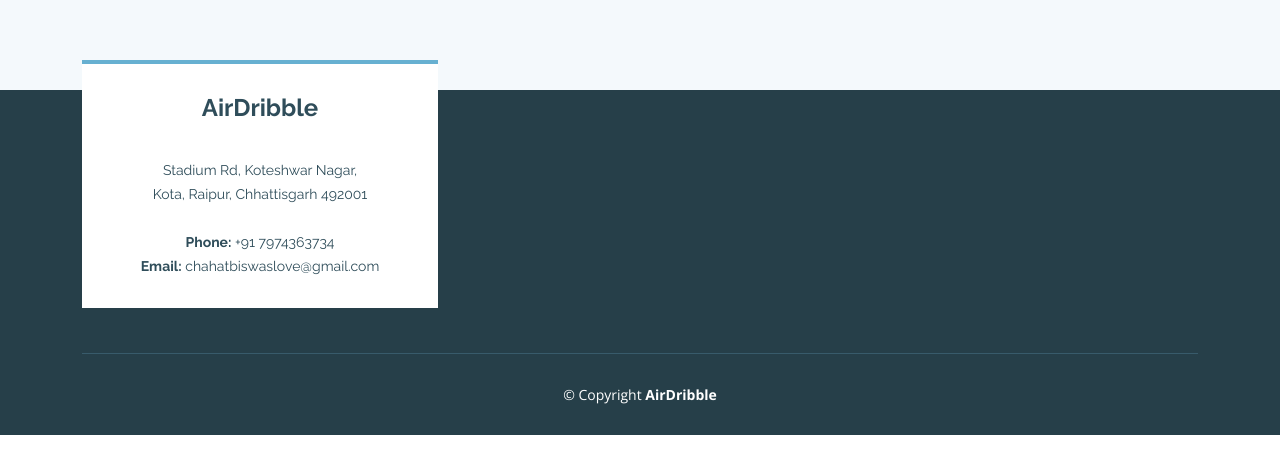
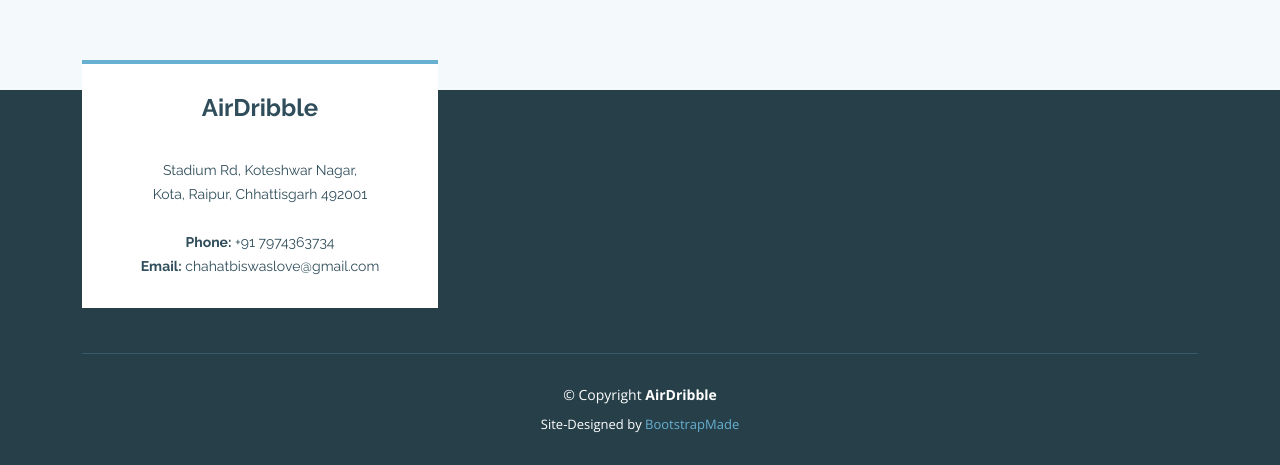
Before and after one commit to ChahatBiswas/HACKNITRR-ALIEN_HEART-FRONTEND-AIRDRIBBLE, a plain HTML site: page index.html in a window 1280 px wide. Shown: the part 5235-5700 px from the top of the page. Before the commit the page ends 5670 px from the top, so only its background shows below. Drawn offline with nearby package versions, Linux system fonts and the light colour scheme; grey boxes are pictures that could not be loaded.

Commit message:
Update index.html

```diff
--- a/index.html
+++ b/index.html
@@ -990,6 +990,20 @@ We hope you enjoy our products as much as we enjoy offering them to you. If you
         &copy; Copyright <strong><span>AirDribble</span></strong>     </div>
 
 
+    <div class="credits">
+
+      <!-- All the links in the footer should remain intact. -->
+
+      <!-- You can delete the links only if you purchased the pro version. -->
+
+      <!-- Licensing information: https://bootstrapmade.com/license/ -->
+
+      <!-- Purchase the pro version with working PHP/AJAX contact form: https://bootstrapmade.com/squadfree-free-bootstrap-template-creative/ -->
+
+        <p6>Site-Designed by <a href="https://bootstrapmade.com/">BootstrapMade</a></p6>
+
+
+    </div>
 
     </div>
 
```
